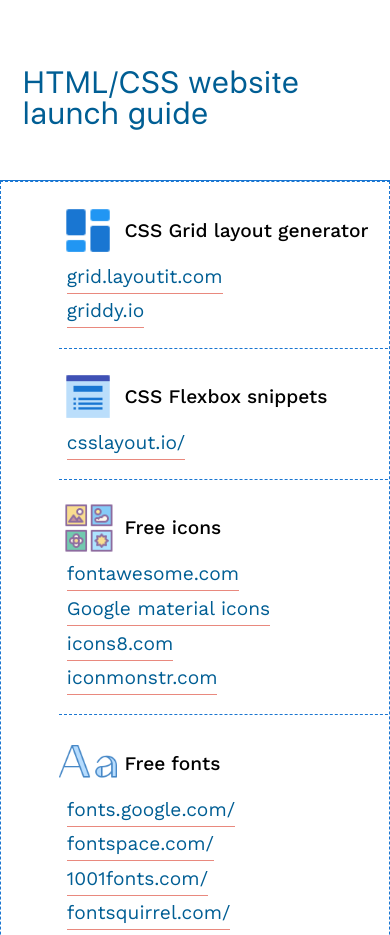
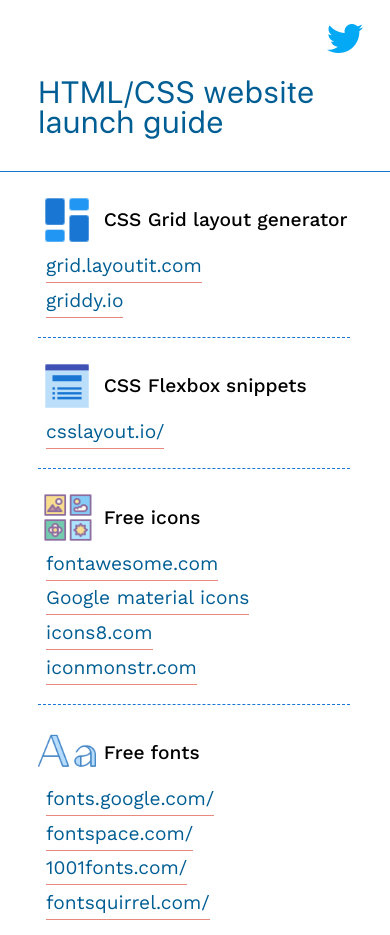
Before and after one commit to Maxim-Cherkasov/html-css-website-launch, a plain HTML site: page index.html in a window 390 px wide. Shown: the top 935 px of the page. Drawn offline with nearby package versions, Linux system fonts and the light colour scheme; files whose address does not match are found by name.

Commit message:
twitter-icon & centering

```diff
--- a/css/main.css
+++ b/css/main.css
@@ -154,13 +154,8 @@ html {
   -ms-grid-column: 1;
   -ms-grid-column-span: 2;
   grid-area: header;
-  display: -webkit-box;
-  display: -ms-flexbox;
-  display: flex;
-  -webkit-box-orient: vertical;
-  -webkit-box-direction: normal;
-      -ms-flex-direction: column;
-          flex-direction: column;
+  display: -ms-grid;
+  display: grid;
   border-bottom: 1px solid #1976d2;
 }
 
@@ -168,12 +163,20 @@ html {
   font-family: 'sf_ui_displayregular', 'Segoe UI', Tahoma, Geneva, Verdana, sans-serif;
   font-size: 2.6rem;
   letter-spacing: 0.06rem;
+  display: -ms-grid;
+  display: grid;
+  padding: 1rem 0 2.2rem 0;
+  -ms-grid-column-align: center;
+      justify-self: center;
+  color: #005E94;
+}
+
+.header .twitter__icon {
   display: -webkit-box;
   display: -ms-flexbox;
   display: flex;
-  padding: 4.4rem 0 2.2rem 0;
-  margin: auto auto 0 auto;
-  color: #005E94;
+  margin: 2rem 2rem 0 auto;
+  width: 3rem;
 }
 
 .main {
@@ -356,7 +359,9 @@ html {
         grid-template-rows: 4, 1fr;
   }
   .main .card {
-    margin-left: 15%;
+    margin-left: 2rem;
+    border-bottom: 1px dashed #1976d2;
+    width: 80vw;
   }
   .main a {
     color: #005E94;
@@ -364,16 +369,21 @@ html {
   .aside, .main {
     width: 100%;
     margin: 0 auto;
+    border: none;
   }
   .header h1 {
     font-size: 1.6rem;
     display: -webkit-box;
     display: -ms-flexbox;
     display: flex;
-    padding: 3.6rem 0 2.6rem 1.2rem;
+    padding: 0.8rem 0 1.6rem 2rem;
   }
-  .main .pick__colors {
-    border-bottom: none;
+  .header .twitter__icon {
+    display: -webkit-box;
+    display: -ms-flexbox;
+    display: flex;
+    margin: 0.8rem 0.8rem 0 auto;
+    width: 2.8rem;
   }
 }
 /*# sourceMappingURL=main.css.map */
--- a/index.html
+++ b/index.html
@@ -15,6 +15,8 @@
   <div class="container">
 
     <div class="header">
+
+      <a href="https://twitter.com/CherkasovMaxim" class="twitter__icon"><img class="twitter__icon-img" src="./Images/Icons/twitter-icon.png" alt="twitter-icon"></a>
 
       <h1>HTML/CSS website launch guide</h1>
 
```
Also changed, not shown: Images/Icons/twitter-icon.png (added), 1 other file.
